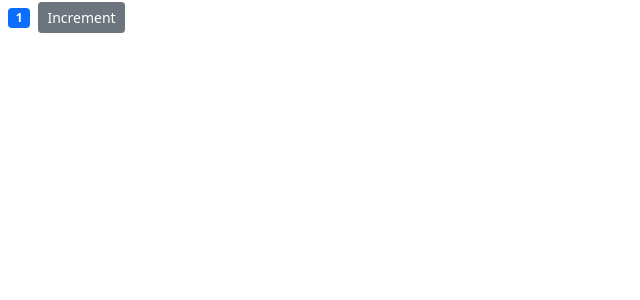
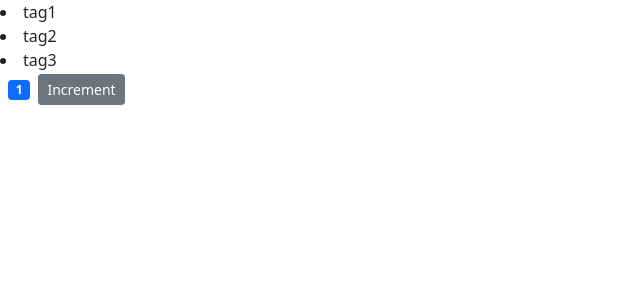
Before and after one commit to Olga-Bondarenko/React_December2021, a React (Create React App) app: page / in a window 1280 px wide. Shown: the top 300 px of the page, without its empty margins (0-640 px from the left). Built offline with nearby package versions, Linux system fonts and the light colour scheme.

Commit message:
list render

```diff
--- a/src/components/counter.jsx
+++ b/src/components/counter.jsx
@@ -2,10 +2,13 @@ import React, { useState } from "react";
 
 const Counter = () => {
   const [count, setCount] = useState(1);
+
+  const tags = ["tag1", "tag2", "tag3"];
+
   const formCount = () => {
     return count === 0 ? "Ноль" : count;
   };
-  const getBadgeClesses = () => {
+  const getBadgeClasses = () => {
     let classes = "badge m-2 bg-";
     classes += count === 0 ? "danger" : "primary";
     return classes;
@@ -13,7 +16,10 @@ const Counter = () => {
 
   return (
     <>
-      <span className={getBadgeClesses()}>{formCount()}</span>
+      {tags.map((tag) => (
+        <li key={tag}>{tag}</li>
+      ))}
+      <span className={getBadgeClasses()}>{formCount()}</span>
       <button className="btn btn-secondary btn-sm">Increment </button>
     </>
   );
```
